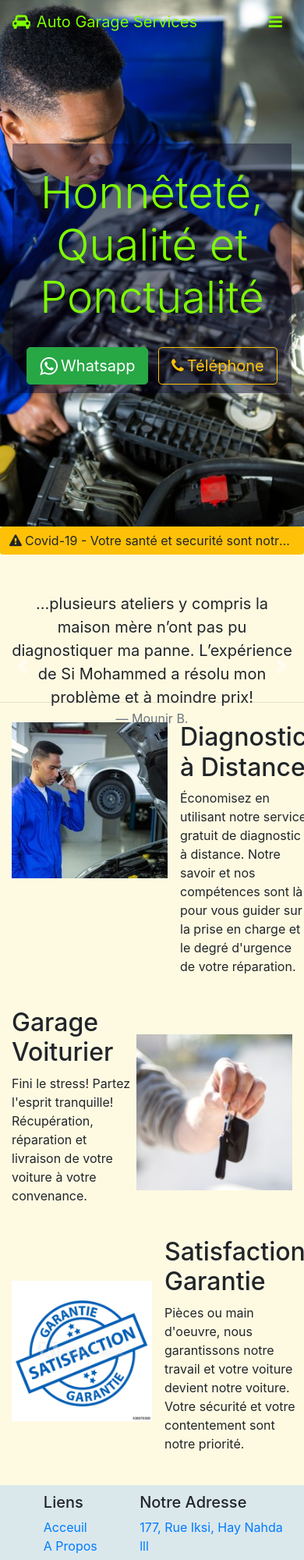
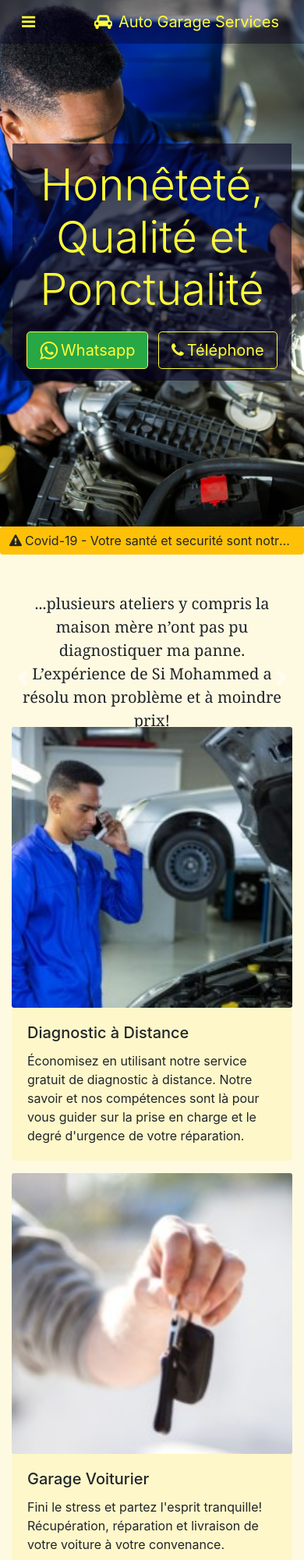
Before and after one commit to azizelo/AutoGarageServices, a website: page index.html in a window 390 px wide. Shown: the top 2000 px of the page at 78% size. Drawn offline with nearby package versions, Linux system fonts and the light colour scheme; files whose address does not match are found by name.

Commit message:
m's feedback

```diff
--- a/css/styles.scss
+++ b/css/styles.scss
@@ -4,33 +4,40 @@
 
 }
 
+$myYellow: #FFFD37;
+.navbar {
+  background:rgba(5, 2, 34, 0.4);
+}
 .jumbotron {
     position: relative;
     background-image: url('../img/mecanicien-automobile-examen_1170-1686.jpg');
     height: 80vh;
     background-size: cover;
     background-position: center;
-    color: chartreuse;
+    color: $myYellow;
     border-radius: 0px !important;
 
 
 }
 
 .jumbotron h1 {
-    margin: 30px 0;
+    margin: 20px 0;
 
 
 }
 
 .intro {
     margin-top: 18vh;
-    padding-top: 5px;
-    height: 320px;
-    background:rgba(5, 2, 34, 0.4);
+    padding: 15px;
+    background:rgba(5, 2, 34, 0.6);
+}
+.intro .btn {
+  color: $myYellow;
+  border-color: $myYellow;
 }
 
 .navbar a {
-    color: chartreuse;
+    color: $myYellow;
 }
 
 .navbar-nav a{
@@ -38,14 +45,14 @@
 }
 
 .navbar-toggler {
-    color: chartreuse;
+    color: $myYellow;
     border: none;
     outline: none;
 }
 
 .nav-link:hover {
     font-weight: 600;
-    border-bottom: 1px solid chartreuse;
+    border-bottom: 1px solid $myYellow;
     margin-bottom: -1px;
 }
 
@@ -58,7 +65,7 @@
 }
 
 .modal-content{
-    background:rgba(5, 2, 34, 0.8);
+    background:rgba(5, 2, 34, 0.9);
     color: chartreuse;
 
 }
@@ -78,15 +85,20 @@ body{
     margin: 0px;
 }
 
+blockquote {
+  border:none;
+  font-family:Georgia, "Times New Roman", Times, serif;
+  margin-bottom:-30px;
+  quotes: "\201C""\201D""\2018""\2019";
+}
+
+
 .footer {
     margin-top: 5px;
     padding: 10px;
     background-color: rgba($color: #dae8ec, $alpha: 1);
 }
 
-#aboutNav{
-    background-color: darkblue;
-}
 
 .aboutus-area {
     padding-top:120px;
@@ -185,6 +197,11 @@ body{
       padding: 15px 45px;
       font-size: 16px;
   }
+  .card {
+    background-color: rgba($color: #fee970, $alpha: 0.2);
+    border: none;
+
+  }
 
 /* .jumbotron {
   position: relative;
--- a/index.html
+++ b/index.html
@@ -18,14 +18,15 @@
 <body>
     <section id="header">
         <nav class="navbar navbar-expand-lg fixed-top">
-            <a class="navbar-brand" href="#"><i class="fa fa-car mr-2"></i>Auto Garage Services</a>
             <button class="navbar-toggler" type="button" data-toggle="collapse" data-target="#navbarAltMarkup"
             aria-controls="navbarAltMarkup" aria-expanded="false" aria-label="Toggle navigation">
             <i class="fa fa-bars"></i>
         </button>
+            <a class="navbar-brand" href="#"><i class="fa fa-car mr-2"></i>Auto Garage Services</a>
+
 
             <div class="collapse navbar-collapse" id="navbarAltMarkup">
-                <ul class="navbar-nav mx-auto text-center">
+                <ul class="navbar-nav mx-auto">
                     <li class="nav-item"><a class="nav-link" href="#"><span
                                 class="fa fa-home fa-lg mr-1"></span>Acceuil<span class="sr-only">(current)</span></a>
                     </li>
@@ -131,90 +132,65 @@
                 <span class="carousel-control-next-icon"></span>
             </a>
         </div>
+        <br>
 
     </section>
-    <hr>
 
-<!--     <div class="py-5 service-7">
-        <div class="container">
 
-            <div class="row">
 
-                <div class="col-md-4 mb-4">
-                    <div class="">
-                        <img class="rounded img-fluid" src="./img/mechanic-talking-mobile-phone_1170-1637.jpg" alt="wrappixel kit" />
-                        <div class="mt-4">
-                            <h6 class="font-weight-medium">Diagnostic à Distance</h6>
-                            <p class="mt-3">Notre savoir et nos compétences sont là pour vous guider sur la prise en charge et le degré d'urgence de votre réparation gratuitement et à distance.</p>
+
+    <section id="services">
+        <div class="container mt-5">
+            <div class="card mb-3 " style="max-height:min-content;">
+                <div class="row no-gutters">
+                  <div class="col-md-4">
+                    <img src="./img/phone-small.jpg" class="card-img" alt="Mecanicien au telephone">
+                  </div>
+                  <div class="col-md-8">
+                    <div class="card-body" >
+                      <h5 class="card-title">Diagnostic à Distance</h5>
+                      <p class="card-text">Économisez en utilisant notre service gratuit de diagnostic à
+                        distance. Notre savoir et nos compétences sont là pour vous guider
+                        sur la prise en charge et le degré d'urgence de votre réparation.</p>
+                    </div>
                   </div>
                 </div>
               </div>
 
-                <div class="col-md-4 mb-4">
-                    <div class="">
-                        <img class="rounded img-fluid" src="./img/HandoffOG.jpg" alt="wrappixel kit" />
-                        <div class="mt-4">
-                            <h6 class="font-weight-medium">Garage Voiturier</h6>
-                            <p class="mt-3">Fini le stress! Partez l'esprit tranquille! Récupération, réparation et livraison de votre voiture à votre convenance..</p>
+              <div class="card mb-3">
+                <div class="row no-gutters">
+                    <div class="col-md-4 d-block d-sm-none">
+                        <img src="./img/handoff-small.jpg" class="card-img" alt="Mecanicien au telephone">
+                      </div>
+
+                  <div class="col-md-8">
+                    <div class="card-body">
+                      <h5 class="card-title">Garage Voiturier</h5>
+                      <p class="card-text">Fini le stress et partez l'esprit tranquille!
+                        Récupération, réparation et livraison de votre voiture à votre convenance.</p>
+                    </div>
+                  </div>
+                  <div class="col-md-4 d-none d-sm-block">
+                    <img src="./img/handoff-small.jpg" class="card-img" alt="Mecanicien au telephone">
                   </div>
                 </div>
               </div>
-
-                <div class="col-md-4 mb-4">
-                    <div class="">
-                        <img class="rounded img-fluid" src="./img/Garantie-Satisfaction.png" alt="wrappixel kit" />
-                        <div class="mt-4">
-                            <h6 class="font-weight-medium">Satisfaction Garantie</h6>
-                            <p class="mt-3">Pièces ou main d'oeuvre, nous garantissons notre travail et votre voiture devient notre voiture.  Votre sécurité et votre contentement sont notre priorité.</p>
+              <div class="card mb-3">
+                <div class="row no-gutters">
+                  <div class="col-md-4">
+                    <img src="./img/satisfaction.png" class="card-img" alt="Mecanicien au telephone">
+                  </div>
+                  <div class="col-md-8">
+                    <div class="card-body">
+                      <h5 class="card-title">Satisfaction Garantie</h5>
+                      <p class="card-text">Pièces ou main d'oeuvre, nous garantissons notre travail et votre voiture devient notre voiture.
+                        Votre sécurité et votre contentement sont notre priorité.</p>
                     </div>
                   </div>
                 </div>
               </div>
         </div>
-    </div> -->
 
-    <section id="services">
-        <div class="container">
-            <div class="row row-content align-items-center">
-                <div class="media col col-sm order-sm-first col-md ">
-                    <img class="d-fex mr-3 align-self-top" src="./img/phone-small.jpg" alt="Machanic on the phone">
-                    <div class="media-body">
-                        <h2 class="mt-0">Diagnostic à Distance</h2>
-                        <p>Économisez en utilisant notre service gratuit de diagnostic à
-                            distance. Notre savoir et nos compétences sont là pour vous guider
-                            sur la prise en charge et le degré d'urgence de votre réparation.
-                        </p>
-                    </div>
-                </div>
-            </div>
-
-            <div class="row row-content align-items-center">
-                <div class="media col col-sm col-md align-items-center">
-                    <div class="media-body">
-                        <h2 class="mt-0">Garage Voiturier</h2>
-                        <p>Fini le stress! Partez l'esprit tranquille!
-                            Récupération, réparation et livraison de votre voiture à votre convenance.
-                        </p>
-                    </div>
-                    <img class="d-flex ml-1 media-right align-self-center" src="./img/handoff-small.jpg" alt="Buffet">
-                </div>
-
-            </div>
-
-            <div class="row row-content align-items-center">
-                <div class="media col col-sm order-sm-first col-md align-items-center">
-                    <img class="d-flex mr-3 align-self-center" style="width:180px; height: 180px;"
-                        src="./img/satisfaction.png" alt="Satisfaction">
-                    <div class="media-body">
-                        <h2>Satisfaction Garantie</h2>
-                        <p>Pièces ou main d'oeuvre, nous garantissons notre travail et votre voiture devient notre voiture.
-                            Votre
-                            sécurité et votre contentement sont notre priorité.
-                        </p>
-                    </div>
-                </div>
-            </div>
-        </div>
            </section>
 
 <!-- Footer -->
@@ -226,7 +202,7 @@
                 <h5>Liens</h5>
                 <ul class="list-unstyled">
                     <li><a href="./index.html">Acceuil</a></li>
-                    <li><a href="/a-propos.html">A Propos</a></li>
+                    <li><a href="./a-propos.html">A Propos</a></li>
                 </ul>
             </div>
             <div class="col-7 col-sm-5">
--- a/js/scripts.js
+++ b/js/scripts.js
@@ -1,6 +1,6 @@
 
 $(document).ready(function () {
-    $('#mycarousel').carousel({ interval: 10000 });
+    $('#mycarousel').carousel({ interval: 8000 });
 
     $(window).scroll(function () {
         var scroll = $(window).scrollTop();
```
Also changed, not shown: a-propos.html (+2 -2 lines), css/styles.css, dist/a-propos.html, dist/contactez-nous.html, dist/index.html, 4 other files. Lines whose indentation alone changed are shown as unchanged.
